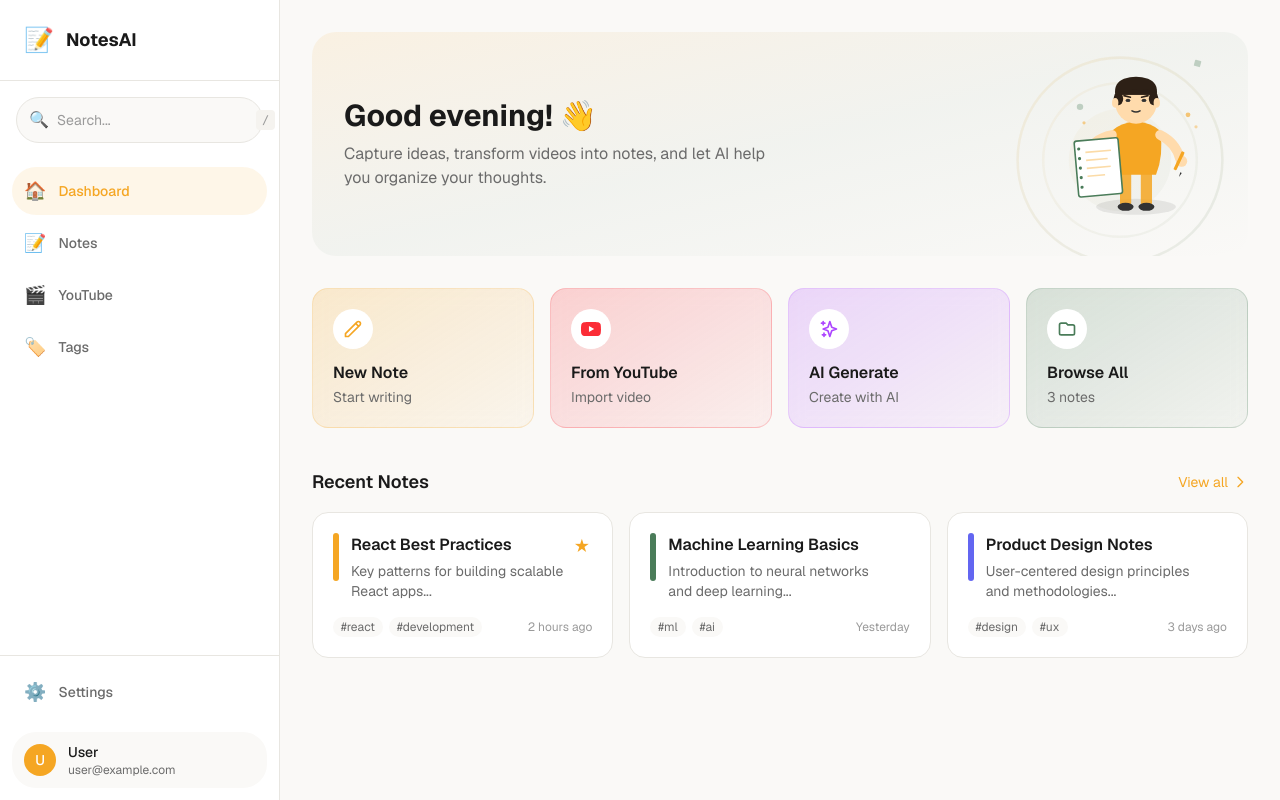
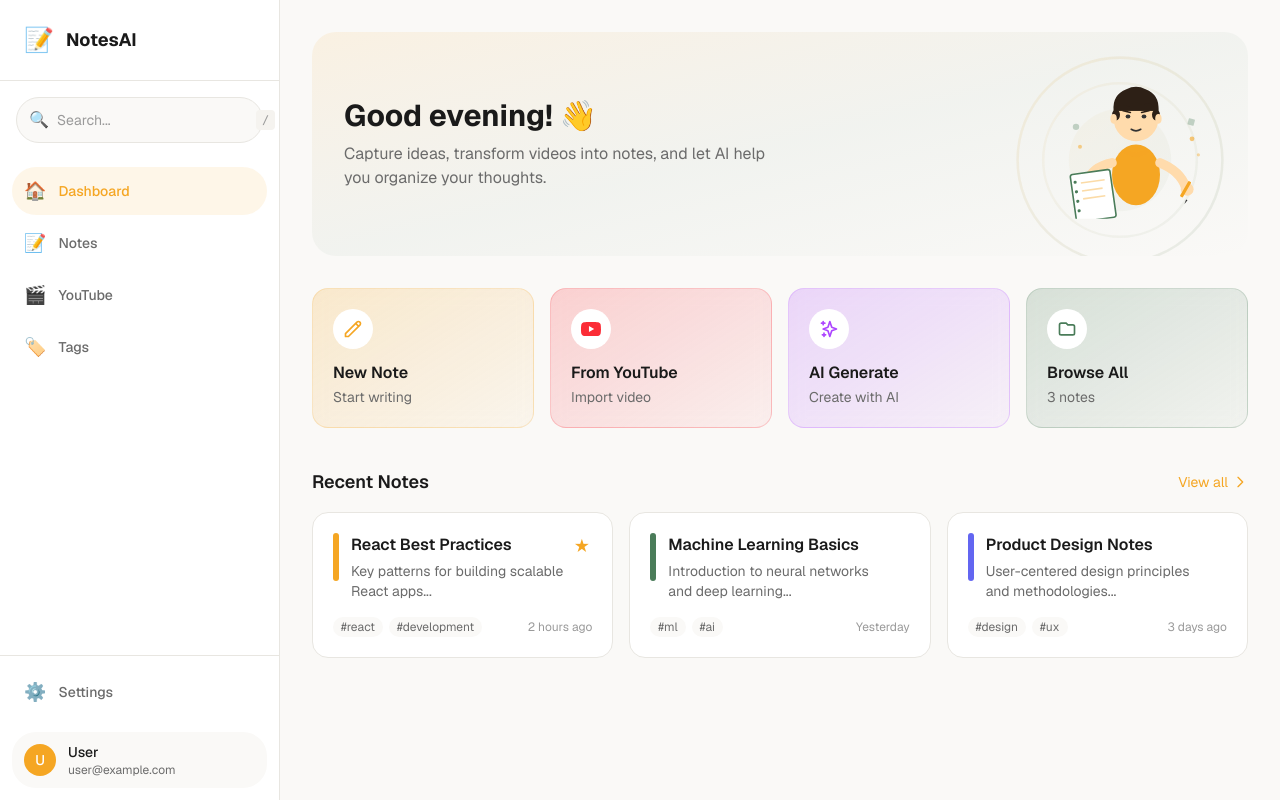
Before and after one commit to acousticclown/yt-transcript, a Next.js app in the folder apps/web/: page /dashboard in a window 1280 px wide. Built offline with nearby package versions, Linux system fonts and the light colour scheme.

Commit message:
fix: WritingPerson now half-body floating style like other illustrations

```diff
--- a/apps/web/components/illustrations/index.tsx
+++ b/apps/web/components/illustrations/index.tsx
@@ -10,7 +10,7 @@ type IllustrationProps = {
   skinTone?: string;
 };
 
-// Person writing/taking notes - standing at floating desk
+// Person writing/taking notes - half body floating
 export function WritingPerson({
   className = "w-48 h-48",
   primaryColor = "var(--color-primary)",
@@ -19,87 +19,74 @@ export function WritingPerson({
 }: IllustrationProps) {
   return (
     <svg viewBox="0 0 200 200" className={className} fill="none">
-      {/* Ground shadow */}
-      <ellipse cx="100" cy="185" rx="50" ry="10" fill="#000" opacity="0.08" />
+      {/* Body - floating torso */}
+      <ellipse cx="100" cy="145" rx="30" ry="38" fill={primaryColor} />
 
-      {/* Legs */}
-      <rect x="80" y="135" width="14" height="50" rx="5" fill={primaryColor} opacity="0.85" />
-      <rect x="106" y="135" width="14" height="50" rx="5" fill={primaryColor} opacity="0.85" />
-
-      {/* Shoes */}
-      <ellipse cx="87" cy="185" rx="10" ry="5" fill="#333" />
-      <ellipse cx="113" cy="185" rx="10" ry="5" fill="#333" />
-
-      {/* Body - sweater */}
-      <path d="M70 90 Q65 120 75 145 L125 145 Q135 120 130 90 Q120 80 100 78 Q80 80 70 90" fill={primaryColor} />
-
-      {/* Collar detail */}
-      <path d="M90 82 Q100 88 110 82" stroke={primaryColor} strokeWidth="8" fill="none" opacity="0.7" />
+      {/* Collar/neckline */}
+      <path d="M85 115 Q100 125 115 115" stroke={primaryColor} strokeWidth="6" fill="none" opacity="0.6" />
 
       {/* Head */}
-      <circle cx="100" cy="55" r="26" fill={skinTone} />
+      <circle cx="100" cy="75" r="28" fill={skinTone} />
 
       {/* Hair - messy/modern */}
-      <path d="M74 45 Q72 30 85 25 Q100 20 115 25 Q128 30 126 45" fill="#2D2016" />
-      <path d="M74 45 Q78 38 90 42 Q95 35 105 40 Q115 35 120 42 Q126 38 126 45" fill="#2D2016" />
-      <ellipse cx="78" cy="50" rx="6" ry="8" fill="#2D2016" />
-      <ellipse cx="122" cy="50" rx="6" ry="8" fill="#2D2016" />
+      <path d="M72 65 Q70 45 88 38 Q100 32 112 38 Q130 45 128 65" fill="#2D2016" />
+      <path d="M72 65 Q78 55 92 60 Q98 50 108 58 Q118 52 122 60 Q128 55 128 65" fill="#2D2016" />
+      <ellipse cx="75" cy="70" rx="5" ry="7" fill="#2D2016" />
+      <ellipse cx="125" cy="70" rx="5" ry="7" fill="#2D2016" />
 
       {/* Ears */}
-      <ellipse cx="74" cy="55" rx="4" ry="6" fill={skinTone} />
-      <ellipse cx="126" cy="55" rx="4" ry="6" fill={skinTone} />
+      <ellipse cx="72" cy="75" rx="4" ry="6" fill={skinTone} />
+      <ellipse cx="128" cy="75" rx="4" ry="6" fill={skinTone} />
 
       {/* Face - focused expression */}
-      <ellipse cx="90" cy="52" rx="3" ry="2" fill="#333" />
-      <ellipse cx="110" cy="52" rx="3" ry="2" fill="#333" />
+      <ellipse cx="90" cy="72" rx="3" ry="2.5" fill="#333" />
+      <ellipse cx="110" cy="72" rx="3" ry="2.5" fill="#333" />
       {/* Eyebrows - focused */}
-      <path d="M85 46 L93 48" stroke="#2D2016" strokeWidth="2" strokeLinecap="round" />
-      <path d="M107 48 L115 46" stroke="#2D2016" strokeWidth="2" strokeLinecap="round" />
+      <path d="M84 65 L93 67" stroke="#2D2016" strokeWidth="2" strokeLinecap="round" />
+      <path d="M107 67 L116 65" stroke="#2D2016" strokeWidth="2" strokeLinecap="round" />
       {/* Slight smile */}
-      <path d="M95 65 Q100 68 105 65" stroke="#333" strokeWidth="2" fill="none" strokeLinecap="round" />
+      <path d="M94 88 Q100 92 106 88" stroke="#333" strokeWidth="2" fill="none" strokeLinecap="round" />
 
       {/* Left arm holding notebook */}
-      <path d="M70 95 Q45 100 40 120" stroke={skinTone} strokeWidth="12" strokeLinecap="round" />
+      <path d="M70 130 Q45 135 38 155" stroke={skinTone} strokeWidth="12" strokeLinecap="round" />
       {/* Hand */}
-      <circle cx="38" cy="122" r="7" fill={skinTone} />
+      <circle cx="36" cy="158" r="8" fill={skinTone} />
 
       {/* Right arm writing */}
-      <path d="M130 95 Q150 105 155 125" stroke={skinTone} strokeWidth="12" strokeLinecap="round" />
+      <path d="M130 130 Q155 140 162 160" stroke={skinTone} strokeWidth="12" strokeLinecap="round" />
       {/* Hand */}
-      <circle cx="157" cy="128" r="7" fill={skinTone} />
+      <circle cx="164" cy="163" r="8" fill={skinTone} />
 
       {/* Floating notebook */}
-      <g transform="rotate(-5 60 130)">
-        <rect x="25" y="100" width="55" height="70" rx="3" fill="white" />
-        <rect x="25" y="100" width="55" height="70" rx="3" stroke={secondaryColor} strokeWidth="2" fill="none" />
+      <g transform="rotate(-8 55 160)">
+        <rect x="20" y="140" width="50" height="60" rx="3" fill="white" />
+        <rect x="20" y="140" width="50" height="60" rx="3" stroke={secondaryColor} strokeWidth="2" fill="none" />
         {/* Spiral binding */}
-        <circle cx="30" cy="110" r="2" fill={secondaryColor} />
-        <circle cx="30" cy="122" r="2" fill={secondaryColor} />
-        <circle cx="30" cy="134" r="2" fill={secondaryColor} />
-        <circle cx="30" cy="146" r="2" fill={secondaryColor} />
-        <circle cx="30" cy="158" r="2" fill={secondaryColor} />
+        <circle cx="25" cy="150" r="2" fill={secondaryColor} />
+        <circle cx="25" cy="162" r="2" fill={secondaryColor} />
+        <circle cx="25" cy="174" r="2" fill={secondaryColor} />
+        <circle cx="25" cy="186" r="2" fill={secondaryColor} />
         {/* Lines */}
-        <line x1="38" y1="115" x2="70" y2="115" stroke={primaryColor} strokeWidth="2" opacity="0.4" />
-        <line x1="38" y1="125" x2="65" y2="125" stroke={primaryColor} strokeWidth="2" opacity="0.4" />
-        <line x1="38" y1="135" x2="68" y2="135" stroke={primaryColor} strokeWidth="2" opacity="0.4" />
-        <line x1="38" y1="145" x2="60" y2="145" stroke={primaryColor} strokeWidth="2" opacity="0.4" />
+        <line x1="32" y1="152" x2="62" y2="152" stroke={primaryColor} strokeWidth="2" opacity="0.4" />
+        <line x1="32" y1="162" x2="58" y2="162" stroke={primaryColor} strokeWidth="2" opacity="0.4" />
+        <line x1="32" y1="172" x2="60" y2="172" stroke={primaryColor} strokeWidth="2" opacity="0.4" />
       </g>
 
       {/* Pen */}
-      <rect x="152" y="115" width="4" height="25" rx="1" fill={primaryColor} transform="rotate(25 154 127)" />
-      <polygon points="154,142 156,142 155,148" fill="#333" transform="rotate(25 155 145)" />
+      <rect x="160" y="152" width="4" height="22" rx="1" fill={primaryColor} transform="rotate(30 162 163)" />
+      <polygon points="161,176 163,176 162,182" fill="#333" transform="rotate(30 162 179)" />
 
       {/* Sparkles - creativity */}
       <g fill={primaryColor}>
-        <circle cx="165" cy="70" r="3" opacity="0.6" />
-        <circle cx="175" cy="85" r="2" opacity="0.4" />
-        <circle cx="35" cy="80" r="2" opacity="0.5" />
+        <circle cx="170" cy="100" r="3" opacity="0.6" />
+        <circle cx="178" cy="120" r="2" opacity="0.4" />
+        <circle cx="30" cy="110" r="2.5" opacity="0.5" />
       </g>
 
       {/* Floating elements */}
       <g fill={secondaryColor} opacity="0.3">
-        <rect x="160" cy="50" width="8" height="8" rx="1" transform="rotate(15 164 54)" />
-        <circle cx="30" cy="60" r="4" />
+        <rect x="165" y="75" width="8" height="8" rx="1" transform="rotate(15 169 79)" />
+        <circle cx="25" cy="85" r="4" />
       </g>
     </svg>
   );
```
